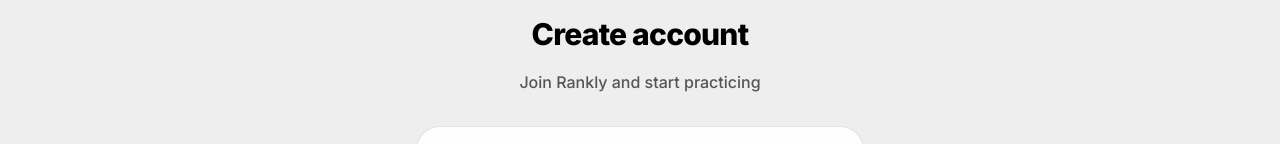
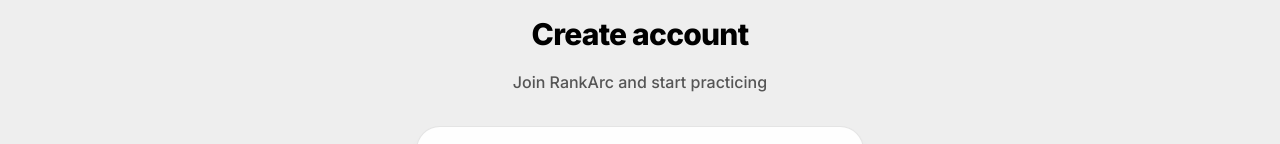
Before and after one commit to SivaJenani/RankArc, a React (Vite) app in the folder frontend/: page /register in a window 1280 px wide. Shown: the part 204-348 px from the top of the page. Built offline with nearby package versions, Linux system fonts and the light colour scheme; no server answers.

Commit message:
Rename app branding to RankArc [skip render]

```diff
--- a/frontend/src/pages/Register.tsx
+++ b/frontend/src/pages/Register.tsx
@@ -30,7 +30,7 @@ export default function Register() {
       localStorage.setItem('rankly_token', access_token);
       const user = await getMe();
       login(access_token, user);
-      toast.success(`Welcome to Rankly, ${user.name}!`);
+      toast.success(`Welcome to RankArc, ${user.name}!`);
       navigate('/dashboard');
     } catch (err: any) {
       toast.error(err?.response?.data?.detail || 'Registration failed. Try again.');
@@ -50,7 +50,7 @@ export default function Register() {
             </div>
           </div>
           <h1 className="text-3xl font-black text-[#000000] tracking-tight">Create account</h1>
-          <p className="text-[#555555] mt-2 font-medium">Join Rankly and start practicing</p>
+          <p className="text-[#555555] mt-2 font-medium">Join RankArc and start practicing</p>
         </div>
 
         {/* Card */}
```
